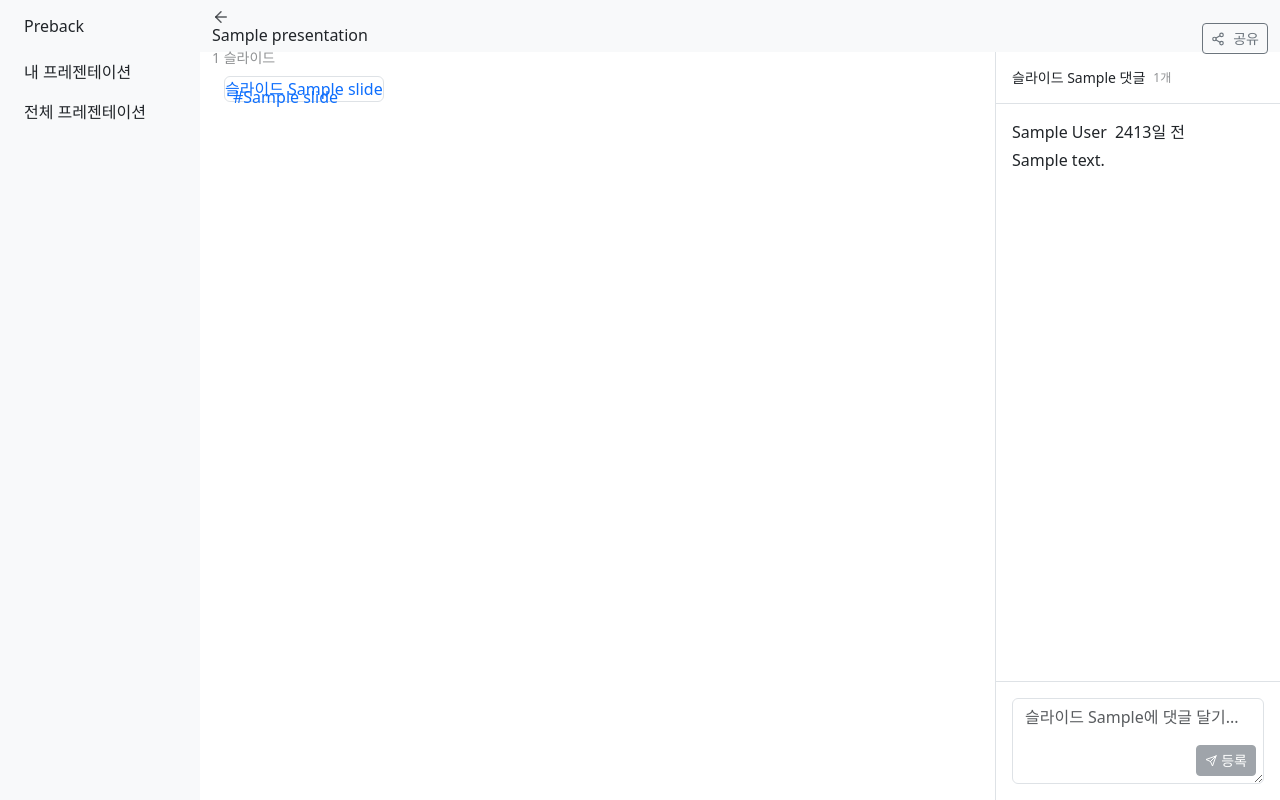
After one commit to Preback/Preback, a Flask app: template templates/viewer_기존.html in a window 1280 px wide. The commit adds this page. Run offline with Flask 3, Linux system fonts and the light colour scheme; the visitor is signed in with stand-in values (Sample User, id 1); the template is opened without the code that fills it: most values are stand-ins (such as "Sample title", 1, 10 or a date in 2020); some web fonts are replaced.

Commit message:
fix: update presentation creation date format and improve rendering in templates

```diff
--- a/db/repository.py
+++ b/db/repository.py
@@ -216,7 +216,7 @@ def getPresentations(page_num):
 
     return [{
             **presentation,
-            "created_at" : presentation["created_at"].isoformat(),
+            "created_at" : presentation["created_at"],
             "user_oid" : str(presentation["user_oid"]),
             "_id" : str(presentation["_id"])
         }
@@ -234,7 +234,7 @@ def getUserPresentations(user_oid_str, page_num):
 
     return [{
         **presentation,
-        "created_at" : presentation["created_at"].isoformat(),
+        "created_at" : presentation["created_at"],
         "user_oid" : str(presentation["user_oid"]),
         "_id" : str(presentation["_id"])
     }
--- a/templates/all_presentations.html
+++ b/templates/all_presentations.html
@@ -14,7 +14,7 @@
 
     <div class="d-flex flex-wrap gap-3">
         {% for presentation in presentations %}
-            {% render_presentation_card(presentation)%}
+            {{ render_presentation_card(presentation) }}
         {% endfor %}
     </div>
 
@@ -22,7 +22,7 @@
         <ul class="pagination">
             {% for page_idx in range(1, total_pages) %}
             <li class="page-item">
-                <a class="page-link" href="{{url_for('getAllPresentations', page=page_idx)}}" >{{page_idx}}</a>
+                <a class="page-link" href="{{url_for('getAllPresentations', page=page_idx)}}"> {{page_idx}} </a>
             </li>
             {%endfor%}
         </ul>
--- /dev/null
+++ b/templates/viewer_기존.html
@@ -0,0 +1,107 @@
+{% extends "base.html" %}
+{% import "partials/_icons.html" as icon %}
+{% import "partials/_comment_item.html" as comment %}
+
+{% block title %}{{ presentation.title }}{% endblock %}
+
+{% block extra_css %}
+<link rel="stylesheet" href="{{ url_for('static', filename='css/viewer.css') }}">
+{% endblock %}
+
+{% block header_left %}
+<a class="d-flex align-items-center text-body-secondary text-decoration-none flex-shrink-0"
+   href="{{ url_for('getMyPresentations') }}" aria-label="목록으로">{{ icon.arrow_left(18) }}</a>
+<h1 class="m-0 fs-6 text-truncate">{{ presentation.title }}</h1>
+<span class="small text-body-tertiary flex-shrink-0">{{ presentation.slide_count }} 슬라이드</span>
+{% endblock %}
+
+{% block header_actions %}
+{# TODO: 공유 기능 구현 후 연결 #}
+<button type="button" class="btn btn-outline-secondary btn-sm d-inline-flex align-items-center gap-2 flex-shrink-0">
+    {{ icon.share(14) }} 공유
+</button>
+{% endblock %}
+
+{% block main_class %}d-flex overflow-hidden{% endblock %}
+
+{% block content %}
+
+{# ── 슬라이드 그리드 ─────────────────────────────── #}
+<div class="flex-grow-1 overflow-auto p-4">
+    <div class="d-flex flex-wrap gap-3">
+        {% for n in slides %}
+        <a class="slide-card position-relative d-flex align-items-center justify-content-center border rounded text-decoration-none {% if n == current_slide %}is-active{% endif %}"
+           href="{{ url_for('getPresentation', presentation_id=presentation.id, slide=n) }}">
+
+            <span class="slide-card__no position-absolute top-0 start-0 m-2">#{{ n }}</span>
+
+            {% if comment_counts.get(n) %}
+            <span class="slide-card__badge badge rounded-pill text-bg-dark position-absolute top-0 end-0 m-2 d-inline-flex align-items-center gap-1">
+                {{ icon.comment(10) }} {{ comment_counts[n] }}
+            </span>
+            {% endif %}
+
+            {# TODO: 슬라이드 이미지 변환(services/converter.py) 후 <img>로 교체 #}
+            <span class="slide-card__label">슬라이드 {{ n }}</span>
+        </a>
+        {% endfor %}
+    </div>
+</div>
+
+{# ── 댓글 패널 ──────────────────────────────────── #}
+<aside class="d-flex flex-column flex-shrink-0 border-start" style="width: 285px;">
+
+    <div class="app-bar d-flex align-items-center gap-2 flex-shrink-0 px-3 border-bottom">
+        <span class="small">슬라이드 {{ current_slide }} 댓글</span>
+        <span class="text-body-tertiary" style="font-size: 12px;">{{ comments|length }}개</span>
+    </div>
+
+    <div class="flex-grow-1 overflow-auto p-3">
+        {% for c in comments %}
+        {{ comment.comment_item(c) }}
+        {% else %}
+        <p class="text-body-tertiary small">아직 댓글이 없습니다.</p>
+        {% endfor %}
+    </div>
+
+    <form class="comment-form flex-shrink-0 p-3 border-top" method="post"
+          action="{{ url_for('postComment', presentation_id=presentation.id) }}">
+        <input type="hidden" name="slide" value="{{ current_slide }}">
+
+        <div class="position-relative">
+            <textarea id="commentBody" name="body" rows="3" class="form-control"
+                      placeholder="슬라이드 {{ current_slide }}에 댓글 달기..."></textarea>
+
+            <button type="submit" id="commentSubmit" disabled
+                    class="btn btn-secondary btn-sm d-inline-flex align-items-center gap-1 position-absolute end-0 bottom-0 m-2">
+                {{ icon.send(12) }} 등록
+            </button>
+        </div>
+    </form>
+</aside>
+
+{% endblock %}
+
+{% block scripts %}
+<script src="{{ url_for('static', filename='js/comment.js') }}">
+
+
+
+</script>
+<script>
+    let slides = {{ slides | tojson}};
+    {#
+    # slides =[ {
+    #     "_id" : string,
+    #     "presentation_oid" : string,
+    #     "img_src" : string,
+    #     "idx" : int,
+    #     "comments_count" : int
+    # } ]
+    #}
+
+
+
+</script>
+
+{% endblock %}
```
Also changed, not shown: templates/partials/_presentation_card_기존.html (added, +39 -0 lines).
